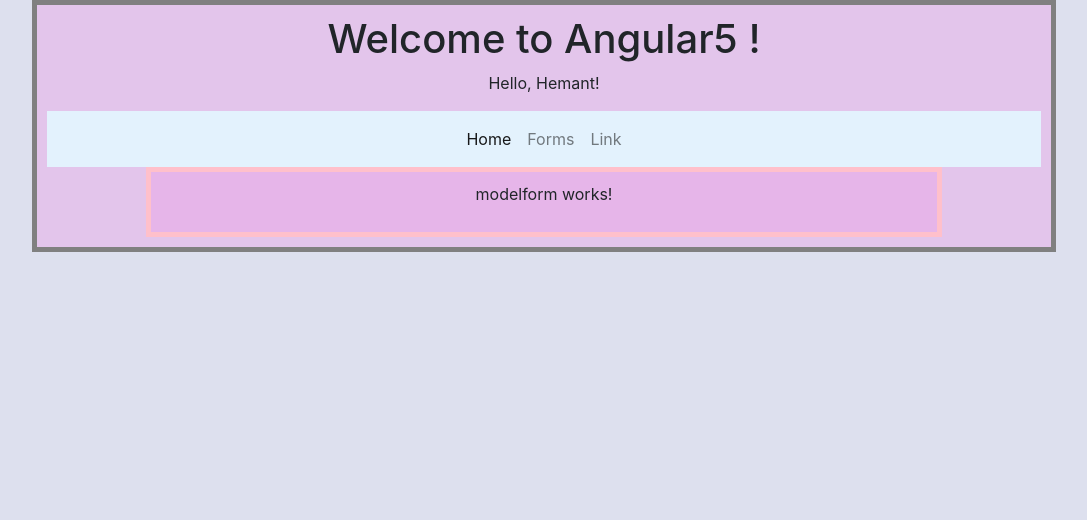
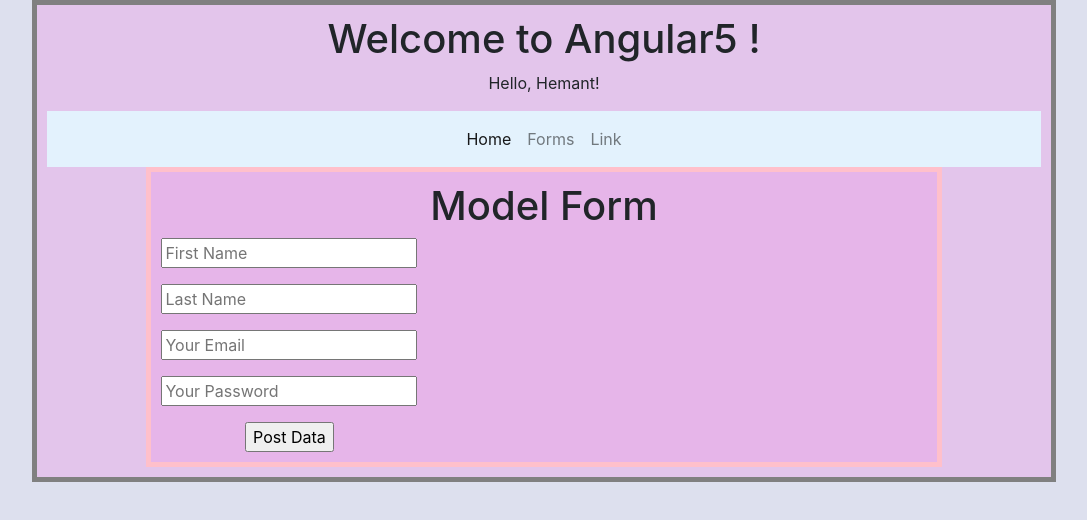
Before and after one commit to hpwani/angular5, an Angular app: page /forms/modelfrm in a window 1280 px wide. Shown: the top 520 px of the page, without its empty margins (96-1183 px from the left). Built offline with nearby package versions, Linux system fonts and the light colour scheme.

Commit message:
model form validation

```diff
--- a/src/app/modelform/modelform.component.html
+++ b/src/app/modelform/modelform.component.html
@@ -1,5 +1,26 @@
 <body>
-    <p>
-        modelform works!
-    </p>
+    <h1>Model Form</h1>
+    <div class="container">
+        <div class="row">
+            <div class="form-bg">
+                <form [formGroup]='signupform' (ngSubmit)="postData(signupform)">
+                    <div class="form-group">
+                        <input type="text" formControlName="fname" placeholder="First Name">
+                    </div>
+                    <div class="form-group">
+                        <input type="text" formControlName="lname" placeholder="Last Name">
+                    </div>
+                    <div class="form-group">
+                        <input type="text" formControlName="emailid" placeholder="Your Email">
+                    </div>
+                    <div class="form-group">
+                        <input type="password" formControlName="userpassword" placeholder="Your Password">
+                    </div>
+                    <div>
+                        <input type="submit" value="Post Data">
+                    </div>
+                </form>
+            </div>
+        </div>
+    </div>
 </body>
--- a/src/app/modelform/modelform.component.ts
+++ b/src/app/modelform/modelform.component.ts
@@ -1,4 +1,5 @@
 import { Component, OnInit } from '@angular/core';
+import { FormGroup, FormControl, FormBuilder, NgForm } from '@angular/forms';
 
 @Component({
   selector: 'app-modelform',
@@ -7,9 +8,26 @@ import { Component, OnInit } from '@angular/core';
 })
 export class ModelformComponent implements OnInit {
 
-  constructor() { }
+  signupform: FormGroup;
+  FirstName: string="";
+  LastName: string="";
+  Email: string="";
+  Password: string="";
+
+  constructor(private frmbuilder: FormBuilder) {
+    this.signupform = frmbuilder.group({
+      fname: new FormControl(),
+      lname: new FormControl(),
+      emailid: new FormControl(),
+      userpassword: new FormControl()
+    });
+   }
 
   ngOnInit() {
   }
 
+  postData(signupform: NgForm) {
+    console.log(signupform.controls);
+  }
+
 }
--- a/src/app/templateform/templateform.component.css
+++ b/src/app/templateform/templateform.component.css
@@ -5,3 +5,7 @@ body {
     border: 5px solid pink;
     text-align: center !important;
 }
+
+input.ng-invalid.ng-touched {
+    border-color: red;
+}
--- a/src/app/templateform/templateform.component.html
+++ b/src/app/templateform/templateform.component.html
@@ -6,16 +6,17 @@
                 <form #regForm='ngForm' (ngSubmit)="Register(regForm)">
                     <h2>Registration Form</h2><br>
                     <div class="form-group">
-                        <input type="text" class="form-control" placeholder="First Name" name="firstname" ngModel>
+                        <input type="text" class="form-control" placeholder="First Name" name="firstname" required ngModel>
                     </div>
                     <div class="form-group">
-                        <input type="text" class="form-control" placeholder="Last Name" name="lastname" ngModel>
+                        <input type="text" class="form-control" placeholder="Last Name" name="lastname" required ngModel>
                     </div>
                     <div class="form-group">
-                        <input type="text" class="form-control" placeholder="Email" name="email" ngModel>
+                        <input type="text" class="form-control" placeholder="Email" name="email" email required ngModel #mail="ngModel">
+                        <span class="help-bpx" *ngIf="mail.touched && !mail.valid">Please Enter Valid Email</span>
                     </div><br>
                     <div class="align-center">
-                        <button type="submit" id="Register" class="btn btn-primary">Register</button>
+                        <button type="submit" id="Register" class="btn btn-primary" [disabled]="!regForm.valid">Register</button>
                     </div>
                 </form>
             </div>
--- a/src/app/templateform/templateform.component.ts
+++ b/src/app/templateform/templateform.component.ts
@@ -12,7 +12,10 @@ export class TemplateformComponent implements OnInit {
   ngOnInit() {
   }
   Register(regForm: any) {
-    console.log(regForm);
+    var fname = regForm.controls.firstname.value;
+    var lname = regForm.controls.lastname.value;
+    var email = regForm.controls.email.value;
+    console.log(fname+' '+lname+' '+email);
   }
 
 }
```
